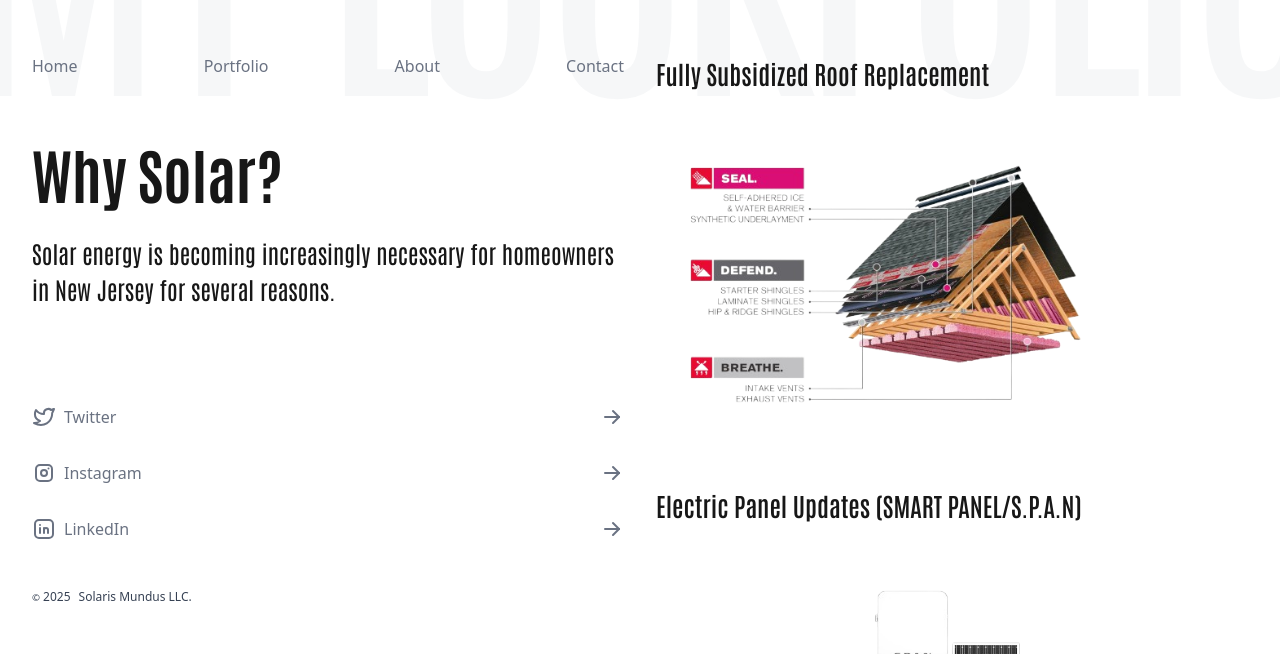
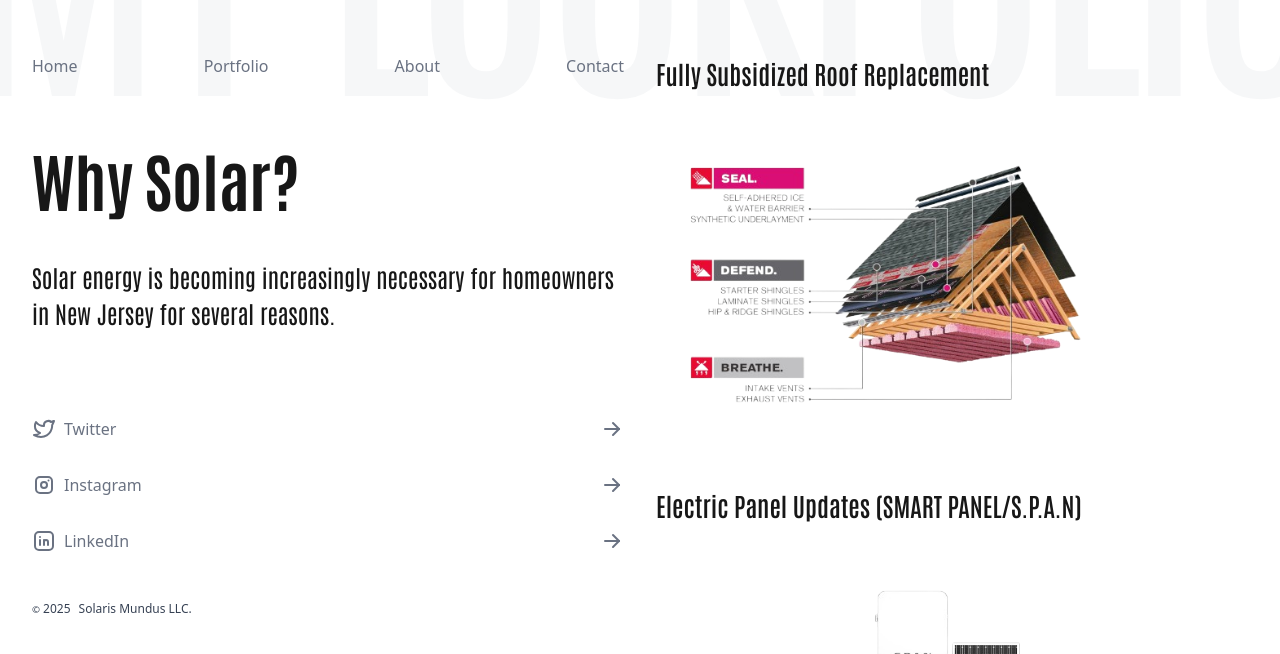
Before and after one commit to kingmadeit/solaris_mundus, a Next.js app: page / in a window 1280 px wide. Shown: the part 146-800 px from the top of the page. Built offline with nearby package versions, Linux system fonts and the light colour scheme.

Commit message:
clamp section title

```diff
--- a/src/components/SectionTitle.tsx
+++ b/src/components/SectionTitle.tsx
@@ -4,6 +4,10 @@ type SectionTitleProps = {
   title: string;
 };
 
-const SectionTitle = ({title}: SectionTitleProps ) => <h1 className='font-antonio text-6xl font-bold'>{title}</h1>
+const SectionTitle = ({ title }: SectionTitleProps) => (
+  <h1 className="font-antonio font-bold text-[clamp(2rem,10vw,4rem)]">
+    {title}
+  </h1>
+)
 
 export default SectionTitle
```
